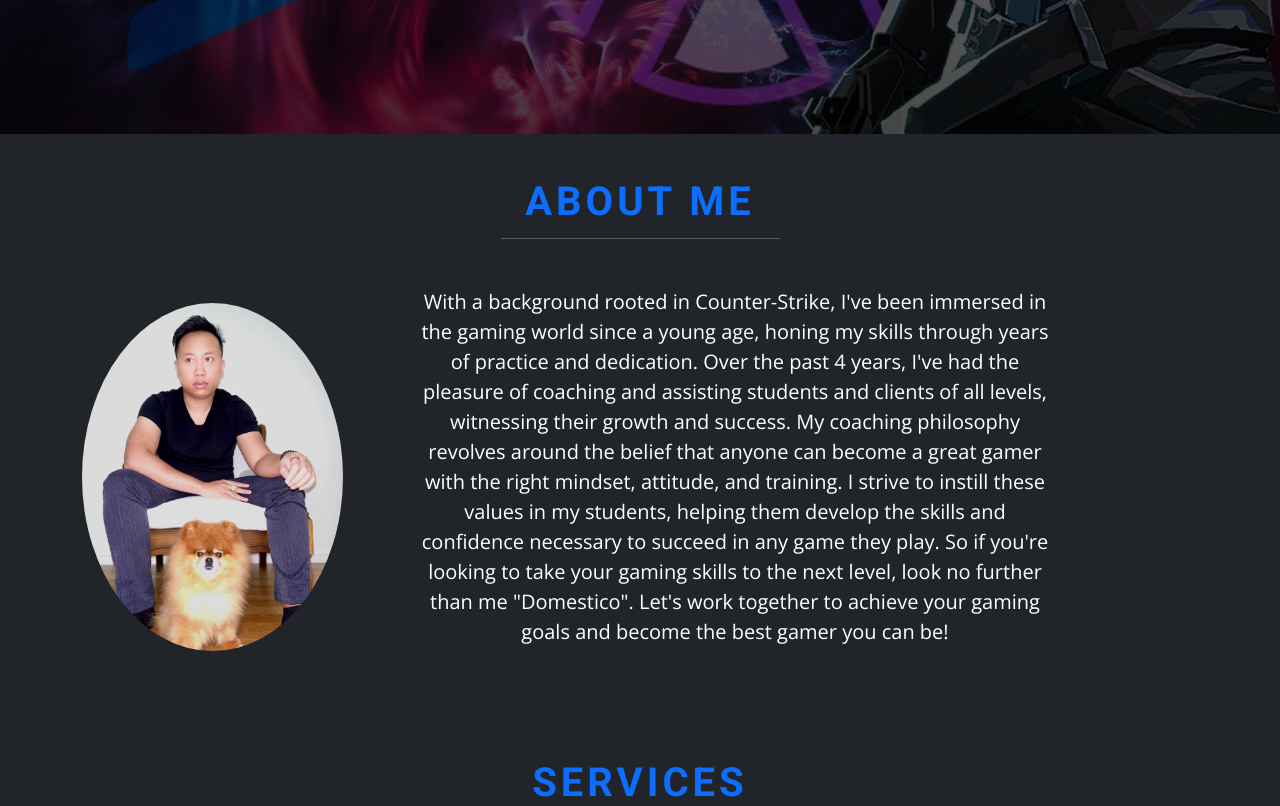
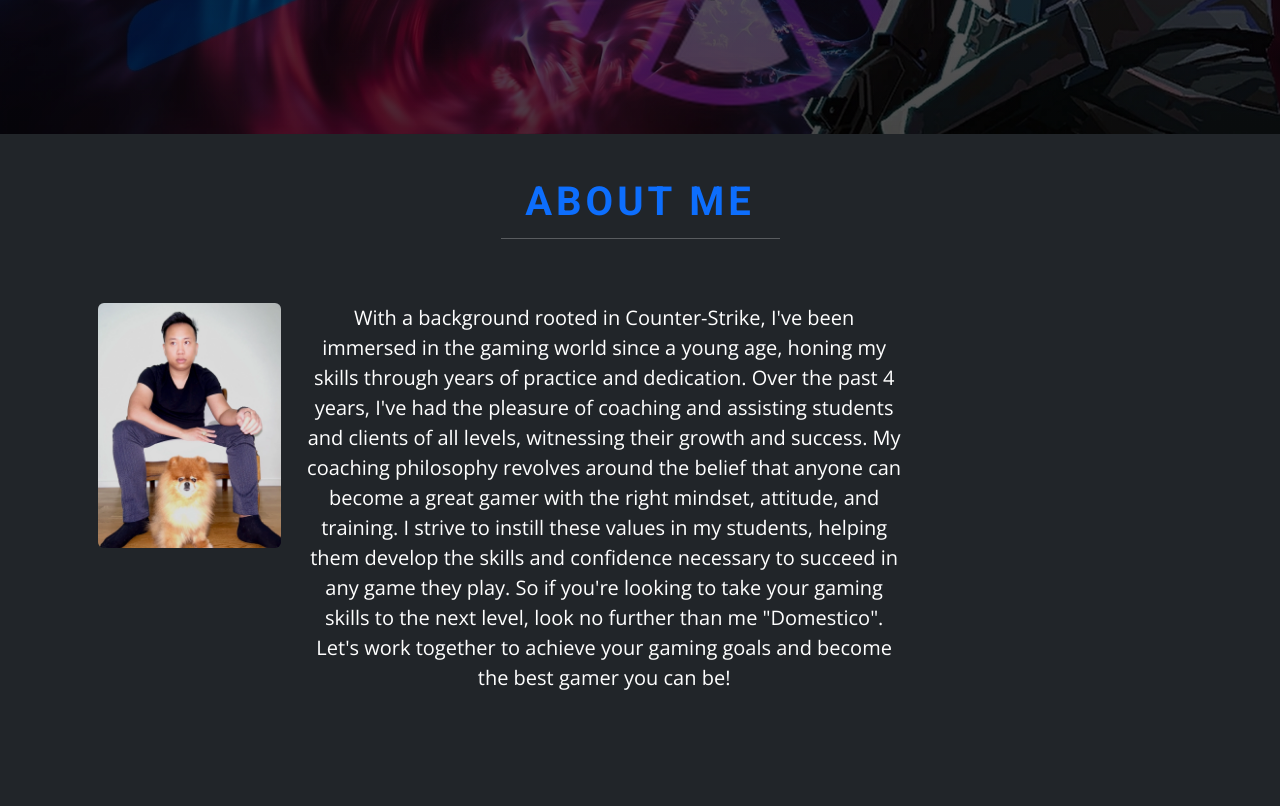
Before and after one commit to JohnnySonTrinh/a-gamers-portfolio-site, a website: page index.html in a window 1280 px wide. Shown: the part 740-1546 px from the top of the page. Drawn offline with nearby package versions, Linux system fonts and the light colour scheme.

Commit message:
More readable code

```diff
--- a/index.html
+++ b/index.html
@@ -67,23 +67,23 @@
       </div>
     </header>
 
-    <section id="about" class="about services text-bg-dark py-5 position-relative">
+    <section id="about" class="about text-bg-dark py-5 position-relative">
       <div class="title container position-relative">
         <div class="text-center mb-5">
           <h2 class="text-uppercase fw-bold text-primary">About Me</h2>
           <hr class="w-25 mx-auto" />
         </div>
         <div class="text-center">
-          <div class="about-content d-flex gap-5 align-items-center h-100">
+          <div class="about-content d-flex gap-5 align-items-center justify-content-center w-75 p-3 h-100">
             <div class="row">
-              <div class="col-md-3 order-md-1 align-items-center d-flex justify-content-center">
+              <div class="col-md-3 order-md-1 d-flex align-items-center justify-content-center h-75">
                 <img
                   src="./assets/images/profilpic.webp"
                   alt=""
-              class="about-img img-fluid rounded-circle"
+                  class="about-img img-fluid rounded"
                 />
               </div>
-          <div class="col-md-8 text-center d-flex order-md-2">
+            <div class="col-md-9 text-center d-flex order-md-2 h-75">
               <p class="lead">
                 With a background rooted in Counter-Strike, I've been immersed in
                 the gaming world since a young age, honing my skills through years
```
Lines whose indentation alone changed are shown as unchanged.
